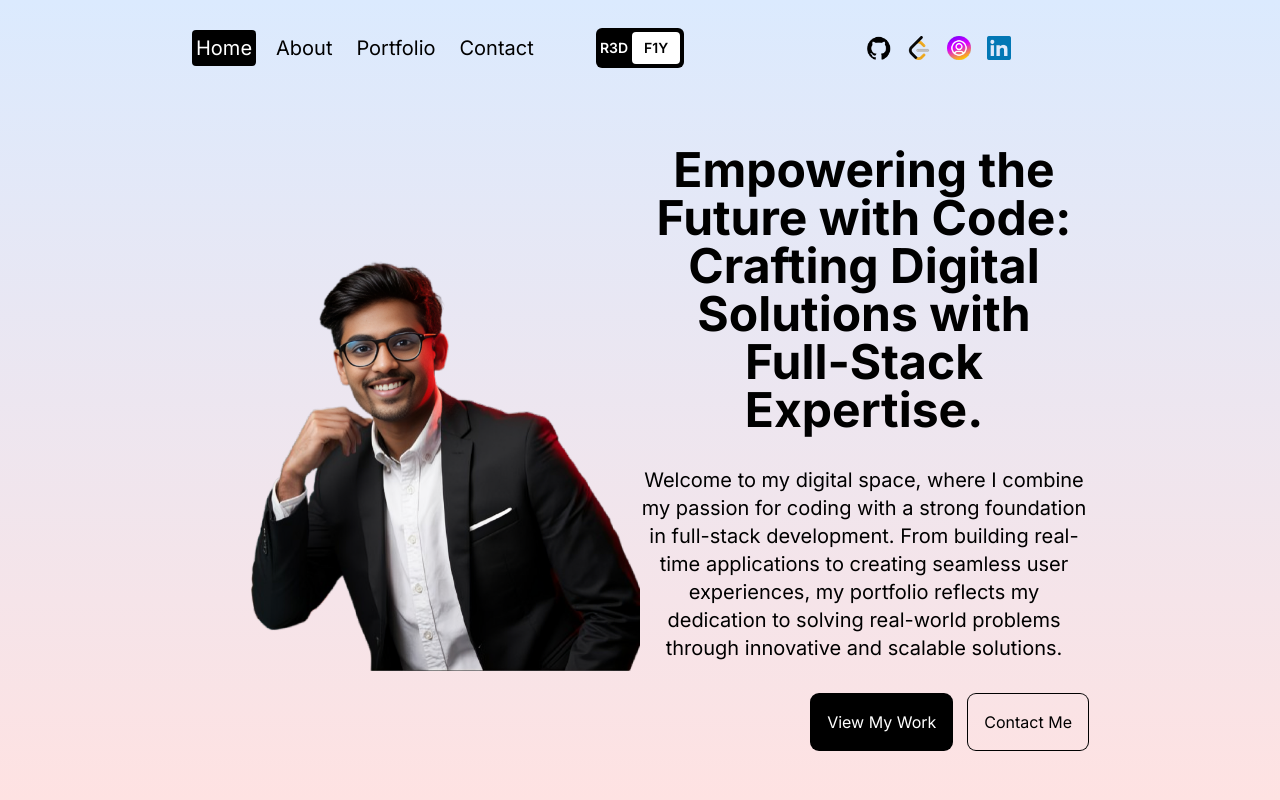
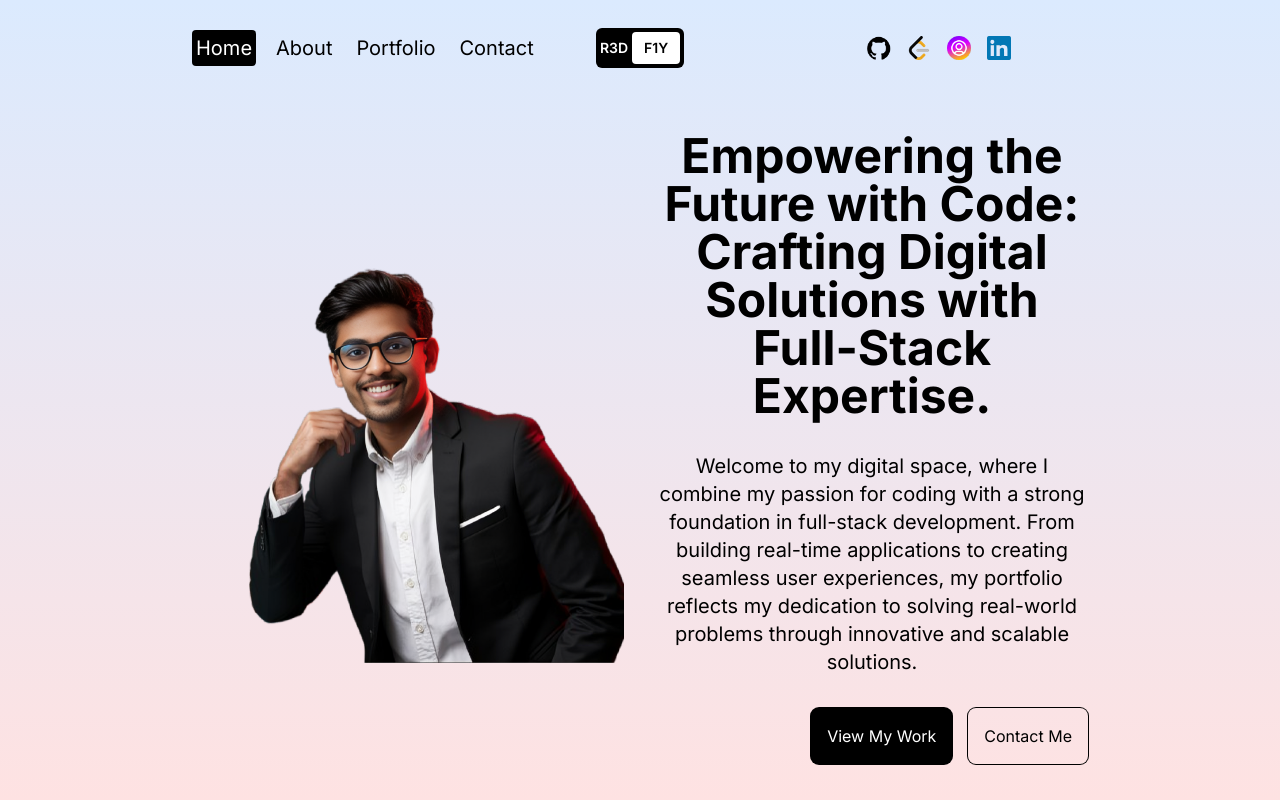
Before and after one commit to Surajbodke/Updated_Portfolio, a Next.js app: page / in a window 1280 px wide. Built offline with nearby package versions, Linux system fonts and the light colour scheme.

Commit message:
Fix the portfolio issue

```diff
--- a/src/app/page.jsx
+++ b/src/app/page.jsx
@@ -12,7 +12,7 @@ const Homepage = () => {
       animate={{ y: "0%" }}
       transition={{ duration: 1 }}
     >
-      <div className="h-full flex flex-col lg:flex-row px-4 sm:px-8 md:px-12 lg:px-20 xl:px-48 gap-8 lg:gap-0">
+      <div className="h-full flex flex-col lg:flex-row px-4 sm:px-8 md:px-12 lg:px-20 xl:px-48 gap-8 ">
         {/* IMAGE CONTAINER */}
         <div className="h-1/3 lg:h-full lg:w-1/2 relative">
           <Image
--- a/src/app/portfolio/page.jsx
+++ b/src/app/portfolio/page.jsx
@@ -70,7 +70,7 @@ const PortfolioPage = () => {
                       priority
                     />
                   </div>
-                  <p className="w-64 sm:w-80 md:w-96 lg:w-[500px] lg:text-lg xl:w-[600px]">
+                  <p className="w-64 sm:w-80 md:w-[700px] lg:w-[800px] lg:text-lg xl:w-[1200px]">
                     {item.desc}
                   </p>
                   <Link href={item.link} className="flex justify-end">
```
